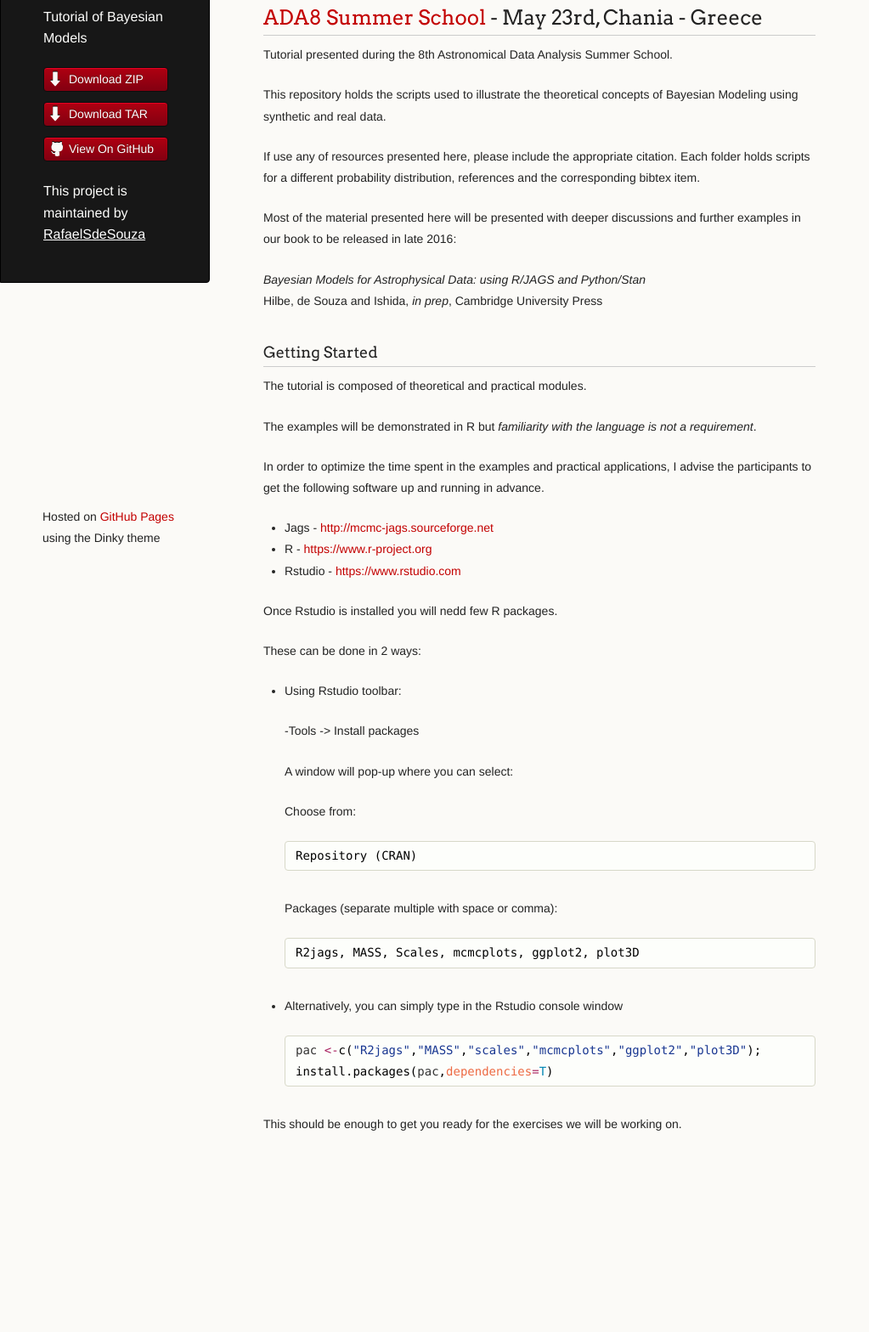
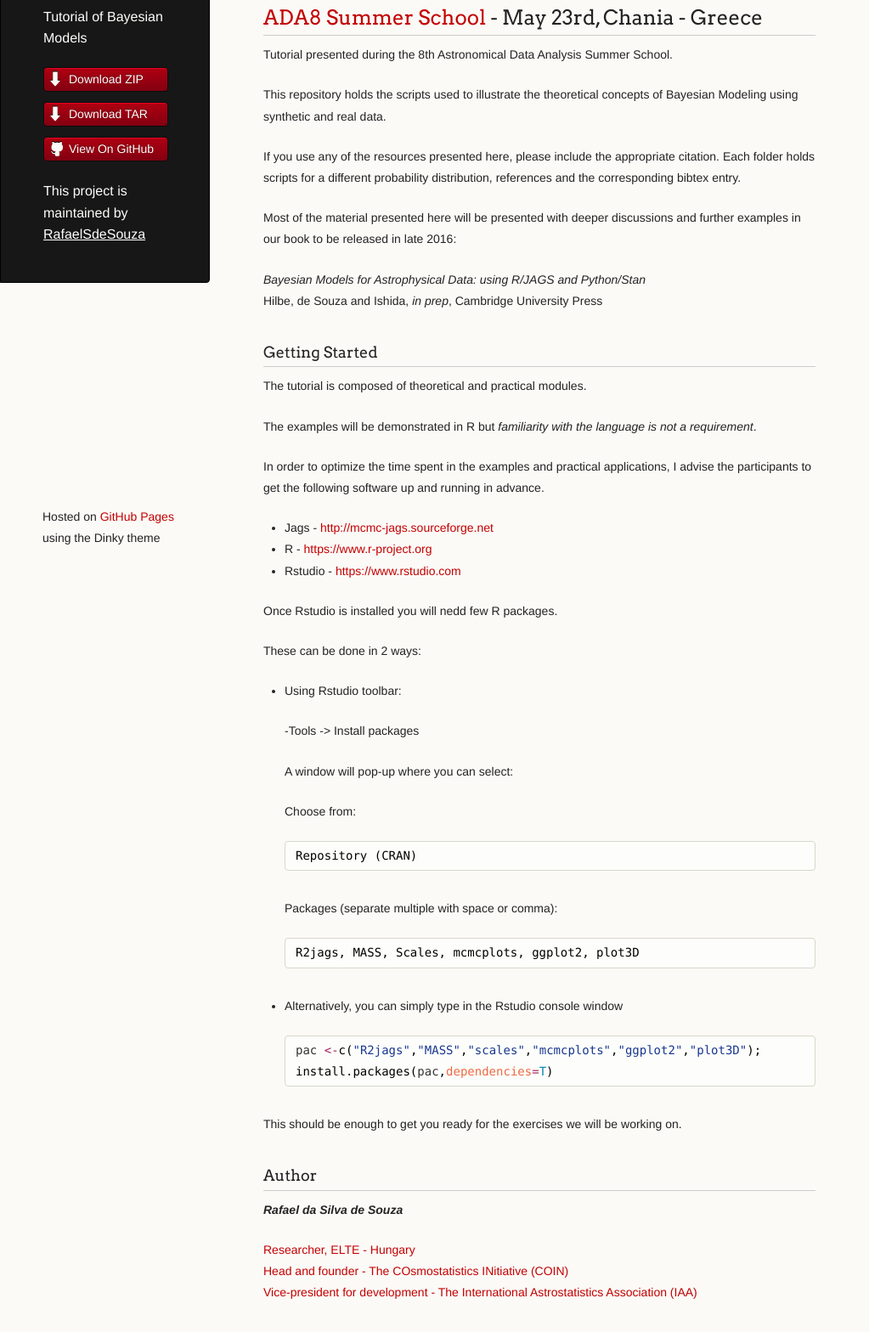
Before and after one commit to RafaelSdeSouza/ADA8, a plain HTML site: page index.html in a window 1280 px wide. Shown: the part 122-1690 px from the top of the page at 85% size, without its empty margins (0-1023 px from the left). Before the commit the page ends 1530 px from the top, so only its background shows below. Drawn offline with Linux system fonts and the light colour scheme.

```diff
--- a/index.html
+++ b/index.html
@@ -40,8 +40,8 @@
 
 <p>This repository holds  the scripts used to illustrate the theoretical concepts of Bayesian Modeling using synthetic and real data.</p>
 
-<p>If use any of resources presented here, please include the appropriate citation.
-Each folder holds scripts for a different probability distribution, references and the corresponding bibtex item. </p>
+<p>If you use any of the resources presented here, please include the appropriate citation.
+Each folder holds scripts for a different probability distribution, references and the corresponding bibtex entry. </p>
 
 <p>Most of the material presented here will be presented with deeper discussions and further examples in our book to be released in late 2016:</p>
 
@@ -97,6 +97,15 @@ install.packages(<span class="pl-smi">pac</span>,<span class="pl-v">dependencies
 </ul>
 
 <p>This should be enough to get you ready for the exercises we will be working on. </p>
+
+<h3>
+<a id="author" class="anchor" href="#author" aria-hidden="true"><span aria-hidden="true" class="octicon octicon-link"></span></a>Author</h3>
+
+<p><strong><em>Rafael da Silva de Souza</em></strong></p>
+
+<p><a href="http://rafael2706.wix.com/rafaelsdesouza">Researcher, ELTE - Hungary</a><br>
+<a href="https://asaip.psu.edu/organizations/iaa/iaa-working-group-of-cosmostatistics">Head and founder - The COsmostatistics INitiative (COIN)</a><br>
+<a href="http://iaa.mi.oa-brera.inaf.it/adm_program/modules/announcements/announcements.php">Vice-president for development - The International Astrostatistics Association (IAA)</a>  </p>
       </section>
       <footer>
         <p><small>Hosted on <a href="https://pages.github.com">GitHub Pages</a> using the Dinky theme</small></p>
```
Also changed, not shown: params.json (+1 -1 lines).
